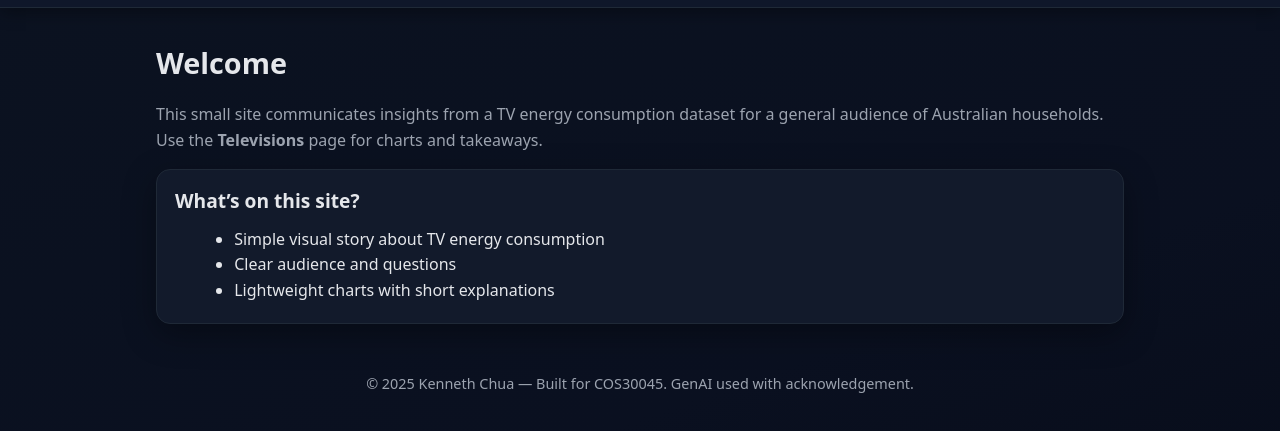
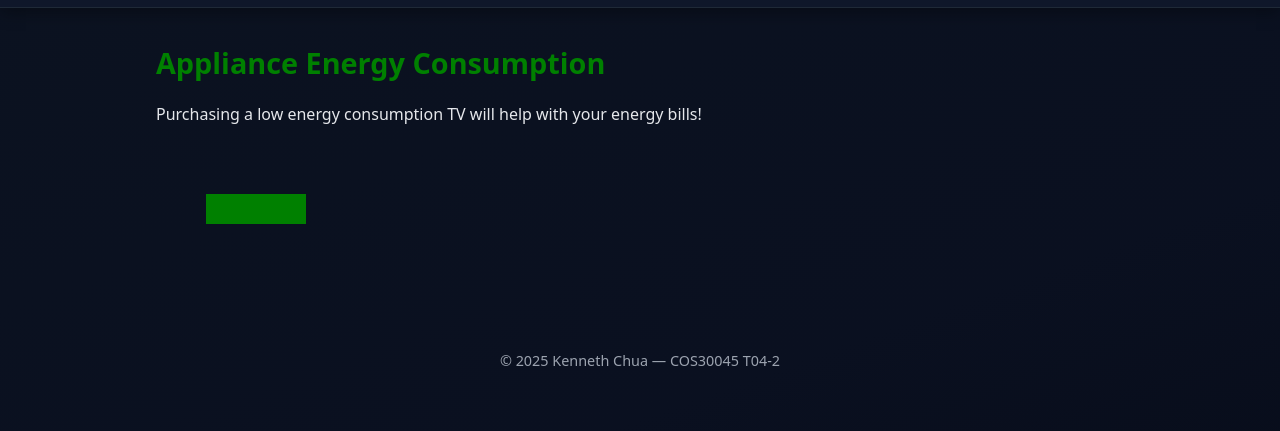
Before and after one commit to kenn040502/T04-2, a plain HTML site: page index.html in a window 1280 px wide. Shown: the part 45-476 px from the top of the page. Drawn offline with nearby package versions, Linux system fonts and the light colour scheme.

Commit message:
feat: reset body; add h1/div/svg; link D3 and energy-d3.js; D3 — style h1, append paragraph, add SVG rects;

```diff
--- /dev/null
+++ b/energy-d3.js
@@ -0,0 +1,23 @@
+// energy-d3.js
+
+// 1) Style existing element
+d3.select("h1")
+  .style("color", "green");
+
+// 2) Append new HTML into the existing div
+d3.select("div")
+  .append("p")
+  .text("Purchasing a low energy consumption TV will help with your energy bills!");
+
+// 3) Append an empty rect (visible in DOM, not on screen without attributes)
+d3.select("svg")
+  .append("rect");
+
+// 4) Append a visible rectangle with position/size/fill
+d3.select("svg")
+  .append("rect")
+  .attr("x", 50)
+  .attr("y", 50)
+  .attr("width", 100)
+  .attr("height", 30)
+  .style("fill", "green");
--- a/index.html
+++ b/index.html
@@ -2,52 +2,60 @@
 <html lang="en">
 <head>
   <meta charset="utf-8" />
-<title>COS30045 – Appliance Energy (T01/T02)</title>
   <meta name="viewport" content="width=device-width, initial-scale=1" />
+  <title>COS30045 – T04-2 · Appliance Energy Consumption</title>
+
+  <!-- (optional) keep your favicon if you have it -->
   <link rel="icon" href="images/PowerIcon.png" />
+
+  <!-- keep using your existing stylesheet -->
   <link rel="stylesheet" href="styles.css" />
 </head>
 <body>
-<!-- Top Nav (same classes) -->
+  <!-- =========================
+       HEADER / NAV (unchanged)
+       ========================= -->
   <header class="topbar">
     <a href="index.html" class="brand" aria-label="Go to Home">
       <img src="images/PowerIcon.png" alt="" class="logo" />
       <span>Appliance Energy</span>
     </a>
     <nav aria-label="Primary">
-<a href="index.html">Home</a>
+      <a href="index.html" aria-current="page">Home</a>
       <a href="televisions.html">Televisions</a>
       <a href="about.html">About Us</a>
     </nav>
   </header>
 
+  <!-- =========================
+       D3 PLAYGROUND (Step 1)
+       ========================= -->
+  <main>
+    <!-- Exactly one h1, one div, one svg for D3 -->
+    <h1>Appliance Energy Consumption</h1>
 
-<!-- Page content (moved from #page-home) -->
-<main>
-<section aria-labelledby="home-title">
-<h1 id="home-title">Welcome</h1>
-<p class="lede">
-This small site communicates insights from a TV energy consumption dataset for a general audience of
-Australian households. Use the <strong>Televisions</strong> page for charts and takeaways.
-</p>
-<div class="panel">
-<h2>What’s on this site?</h2>
-<ul class="bullets">
-<li>Simple visual story about TV energy consumption</li>
-<li>Clear audience and questions</li>
-<li>Lightweight charts with short explanations</li>
-</ul>
-</div>
-</section>
+    <div id="content"></div>
+
+    <!-- Give the SVG a size so shapes can be seen -->
+    <svg width="300" height="150"></svg>
   </main>
 
-
-<!-- Footer (same markup/classes) -->
+  <!-- (optional) your footer if you have one -->
   <footer class="site-footer">
-<p>© <span id="year"></span> Kenneth Chua — Built for COS30045. GenAI used with acknowledgement.</p>
+    <p>© <span id="year"></span> Kenneth Chua — COS30045 T04-2</p>
   </footer>
 
+  <!-- =========================
+       SCRIPTS (Step 1 & 2)
+       Load D3 first, then your D3 code
+       ========================= -->
+  <script src="https://d3js.org/d3.v7.min.js"></script>
+  <script src="energy-d3.js"></script>
 
-<script src="app.js" defer></script>
+  <!-- (optional) tiny util to set current year -->
+  <script>
+    const y = document.getElementById('year');
+    if (y) y.textContent = new Date().getFullYear();
+  </script>
 </body>
 </html>
```
Lines whose indentation alone changed are shown as unchanged.
